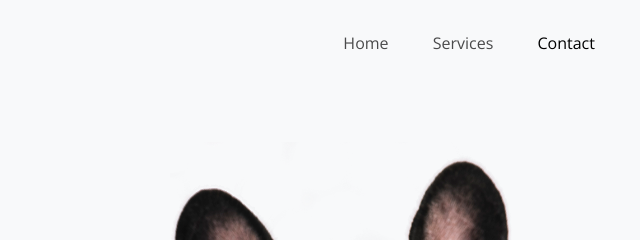
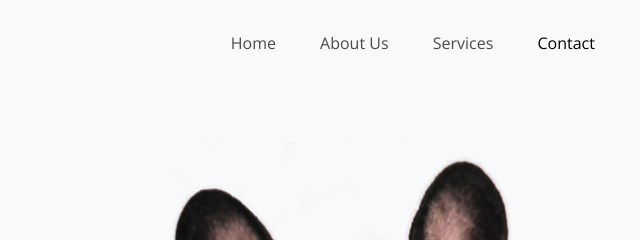
Before and after one commit to leashwalk/leashwalk.github.io, a plain HTML site: page index.html in a window 1280 px wide. Shown: the top 240 px of the page, 580-1220 px from the left. Drawn offline with nearby package versions, Linux system fonts and the light colour scheme; files whose address does not match are found by name.

```diff
--- a/index.html
+++ b/index.html
@@ -63,6 +63,7 @@
               <ul class="site-menu main-menu js-clone-nav mr-auto d-none d-lg-block">
                 <li><a href="#home-section" class="nav-link">Home</a></li>
                 <!-- <li><a href="#trainers-section" class="nav-link">Trainers</a></li> -->
+                <li><a href="#about-section" class="nav-link">About Us</a></li>
                 <li><a href="#services-section" class="nav-link">Services</a></li>
                 <li><a href="#contact-section" class="nav-link">Contact</a></li>
               </ul>
```
